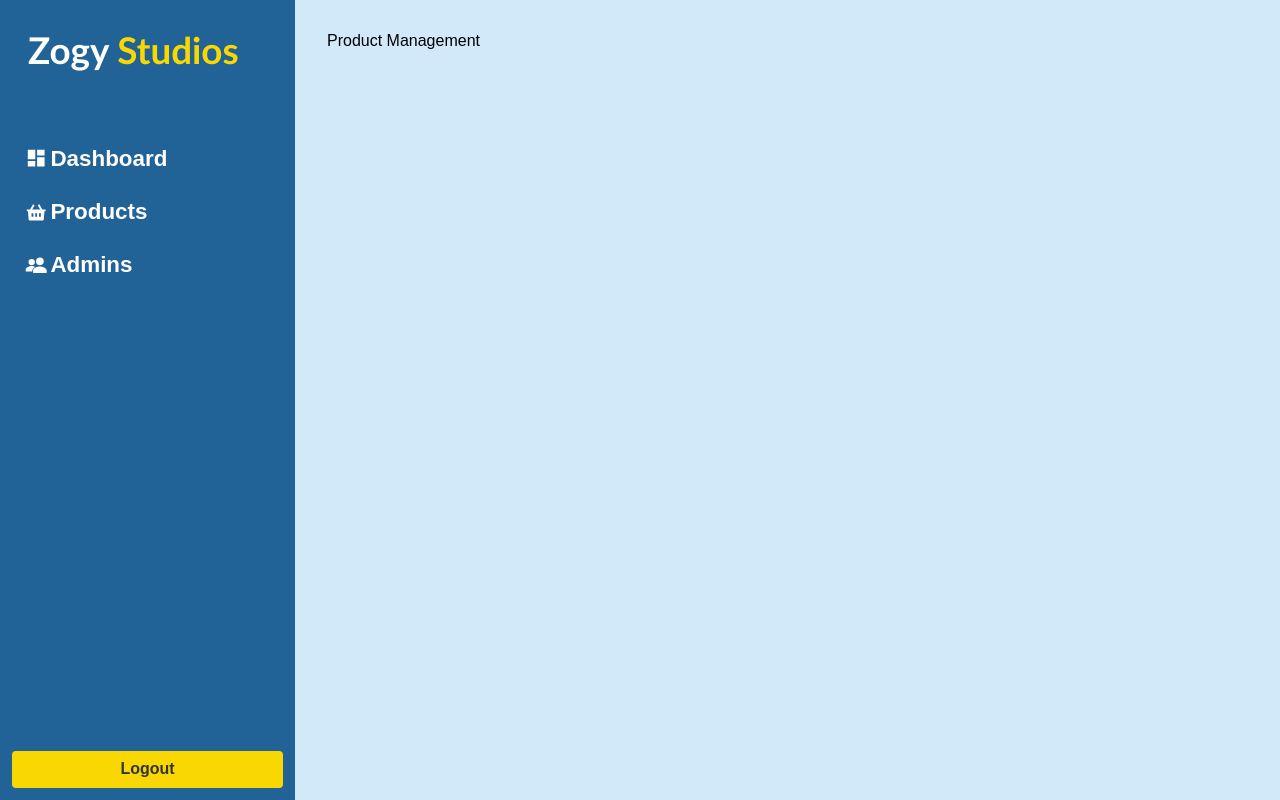
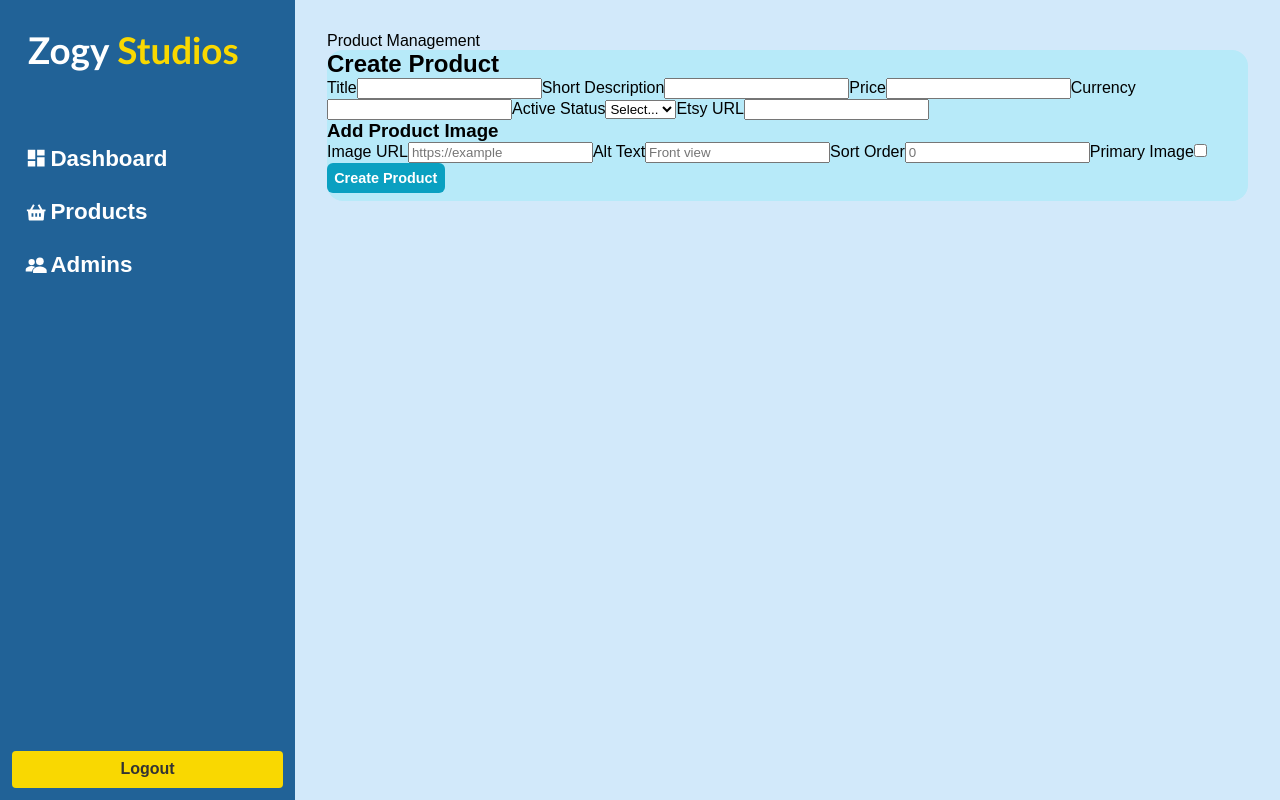
Before and after one commit to aimei60/party-box, a React (Vite) app in the folder frontend/: page /admin/products in a window 1280 px wide. Built offline with nearby package versions, Linux system fonts and the light colour scheme.

Commit message:
added the functionality and UI for creating a product and its image

```diff
--- a/frontend/src/pages/adminproduct.jsx
+++ b/frontend/src/pages/adminproduct.jsx
@@ -1,15 +1,195 @@
+import { useEffect, useState} from 'react'
 import '../css/adminproduct.css'
 
 function AdminProduct() {
+
+    const [form, setForm] = useState({title: "", short_description: "", price: "", currency: "", active: "", etsy_url: ""})
+    const [loading, setLoading] = useState(false)
+    const [error, setError] = useState("")
+    const [success, setSuccess] = useState("")
+    const [image, setImage] = useState({ url: "", alt_text: "", sort_order: "", is_primary: false })
+
+    //create product
+    async function createProduct(e) {
+        e.preventDefault()
+        setLoading(true);
+        setError("")
+        setSuccess("")
+
+        try {
+            // false or true value for products
+            let activeValue = true
+            if (form.active === "false" || form.active === false) {
+                activeValue = false
+            }
+
+            const response = await fetch("/api/admin/products", {
+                method: "POST",
+                credentials: "include",
+                headers: {"Content-Type": "application/json"},
+                body: JSON.stringify({title: form.title, short_description: form.short_description, price: Number(form.price), currency: form.currency, active: activeValue, etsy_url: form.etsy_url})
+            })
+
+            const data = await response.json();
+
+            if (response.ok === false) {
+                setError(data.error || "Failed to create product");
+                setLoading(false);
+                return;
+            }
+
+            const productId = data.id
+            //image details such as url and sort order for product images
+            if (image.url.trim() !== "") {
+                let sortOrderValue = undefined
+                if (image.sort_order !== "") {
+                    sortOrderValue = Number(image.sort_order)
+                }
+
+                const imageRes = await fetch(`/api/admin/products/${productId}/images`, {
+                    method: "POST",
+                    credentials: "include",
+                    headers: { "Content-Type": "application/json" },
+                    body: JSON.stringify({url: image.url, alt_text: image.alt_text, sort_order: sortOrderValue, is_primary: image.is_primary})
+                })
+
+                const imageData = await imageRes.json()
+
+                if (imageRes.ok === false) {
+                    setError(imageData.error)
+                    setLoading(false)
+                    return
+                }
+            }
+
+            setSuccess("Successfully created Product!")
+            setLoading(false)
+            setForm({title: "", short_description: "", price: "", currency: "", active: "", etsy_url:""});
+            setImage({url: "", alt_text: "", sort_order: "", is_primary: false})
+            ListProduct()
+        } catch (err) {
+            setError("Unable to create product!")
+            setLoading(false);
+        }
+    }
+
+    // to enter product details
+    function handleChange(event) {
+        const field = event.target.name;
+        const value = event.target.value;
+
+        if (field === "title") {
+            setForm({
+            ...form,
+            title: value
+            });
+        }
+
+        if (field === "short_description") {
+            setForm({
+            ...form,
+            short_description: value
+            });
+        }
+
+        if (field === "price") {
+            setForm({
+            ...form,
+            price: value
+            });
+        }
+
+        if (field === "currency") {
+            setForm({
+            ...form,
+            currency: value
+            });
+        }
+
+        if (field === "active") {
+            setForm({
+            ...form,
+            active: value
+            });
+        }
+
+        if (field === "etsy_url") {
+            setForm({
+            ...form,
+            etsy_url: value
+            });
+        }
+
+        if (field === "url") {
+            setImage({
+            ...image,
+            url: value
+            });
+        }
+
+        if (field === "alt_text") {
+            setImage({
+            ...image,
+            alt_text: value
+            });
+        }
+
+        if (field === "sort_order") {
+            setImage({
+            ...image,
+            sort_order: value
+            });
+        }
+
+        if (field === "is_primary") {
+            setImage({
+            ...image,
+            is_primary: event.target.checked
+            });
+        }
+    }
+
+    function ListProduct() {
+
+    }
+
     return (
         <div className='admin-product-section'>
             <div className='admin-product-title'>Product Management</div>
             <div className='product-management-container'>
-
+                {/* CREATE product UI*/}
+                <div className="product-card">
+                    <h2 className="product-subtitle">Create Product</h2>
+                    <form onSubmit={createProduct} className="product-form">
+                        {/* form to create product UI*/}
+                        <label className="product-label">Title<input className="product-input" type="text" name="title" value={form.title} onChange={handleChange} required/></label>
+                        <label className="product-label">Short Description<input className="product-input" type="text" name="short_description" value={form.short_description} onChange={handleChange} required /></label>
+                        <label className="product-label">Price<input className="product-input" type="number" name="price" value={form.price} onChange={handleChange} required/></label>
+                        <label className="product-label">Currency<input className="product-input" type="text" name="currency" value={form.currency} onChange={handleChange} required/></label>
+                        <label className="product-label">Active Status
+                            <select className="product-input" name="active" value={form.active} onChange={handleChange} required>
+                                <option value="">Select...</option>
+                                <option value="true">true</option>
+                                <option value="false">false</option>
+                            </select></label>
+                        <label className="product-label">Etsy URL<input className="product-input" type="text" name="etsy_url" value={form.etsy_url} onChange={handleChange}/></label>
+                        <h3 className="product-subtitle">Add Product Image</h3>
+                        <label className="product-label">Image URL<input className="product-input" type="text" name="url" value={image.url} onChange={handleChange}placeholder="https://example"/></label>
+                        <label className="product-label">Alt Text<input className="product-input" type="text" name="alt_text" value={image.alt_text} onChange={handleChange} placeholder="Front view"/></label>
+                        <label className="product-label">Sort Order<input className="product-input" type="number" name="sort_order" value={image.sort_order} onChange={handleChange} placeholder="0" /></label>
+                        <label className="product-label">Primary Image<input type="checkbox" name="is_primary" checked={image.is_primary} onChange={handleChange}/></label>
+                        {/* creating, loading and success status and error statuses*/}
+                        <button className="product-button" type="submit" disabled={loading}>
+                            {loading && "Creating..."}
+                            {!loading && "Create Product"}
+                        </button>
+                    </form>
+                    {success !== "" && <p className="success">{success}</p>}
+                    {error !== "" && <p className="error">{error}</p>}
+                </div>
             </div>
         </div>
     )
-
 }
 
 export default AdminProduct;
```
